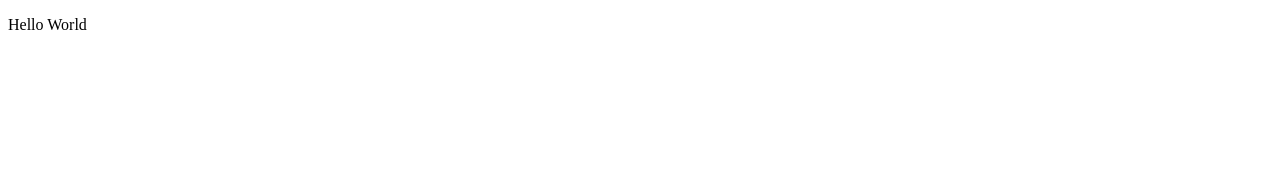
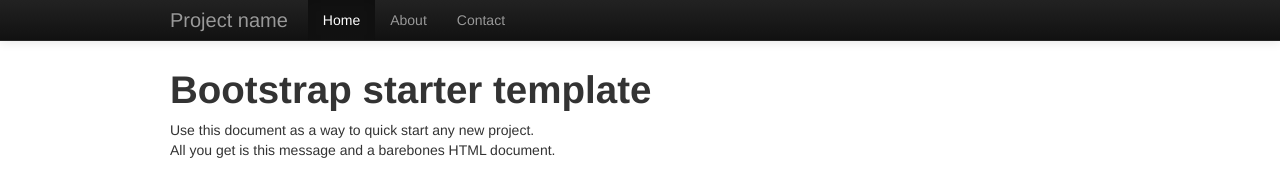
Before and after one commit to nickdesaulniers/MyFirstBootstrap, a plain HTML site: page index.html in a window 1280 px wide. Drawn offline with nearby package versions, Linux system fonts and the light colour scheme.

Commit message:
first template

```diff
--- a/index.html
+++ b/index.html
@@ -3,9 +3,38 @@
 <head>
   <meta http-equiv="Content-type" content="text/html; charset=utf-8">
   <title>MyFirstBootStrap</title>
-
+  <link href="css/bootstrap.min.css" rel="stylesheet" media="screen">
+  <script src="http://code.jquery.com/jquery-latest.js"></script>
+  <script src="js/bootstrap.min.js"></script>
+  <style>
+    body {
+      padding-top: 60px; /* 60px to make the container go all the way to the bottom of the topbar */
+    }
+  </style>
 </head>
 <body id="index" onload="">
-  <p>Hello World</p>
+  <div class="navbar navbar-inverse navbar-fixed-top">
+    <div class="navbar-inner">
+      <div class="container">
+        <a class="btn btn-navbar" data-toggle="collapse" data-target=".nav-collapse">
+          <span class="icon-bar"></span>
+          <span class="icon-bar"></span>
+          <span class="icon-bar"></span>
+        </a>
+        <a class="brand" href="#">Project name</a>
+        <div class="nav-collapse collapse">
+          <ul class="nav">
+            <li class="active"><a href="#">Home</a></li>
+            <li><a href="#about">About</a></li>
+            <li><a href="#contact">Contact</a></li>
+          </ul>
+        </div>
+      </div>
+    </div>
+  </div>
+  <div class="container">
+    <h1>Bootstrap starter template</h1>
+    <p>Use this document as a way to quick start any new project.<br> All you get is this message and a barebones HTML document.</p>
+  </div>
 </body>
 </html>
```
